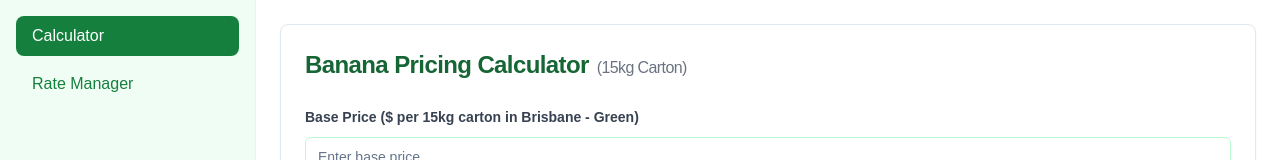
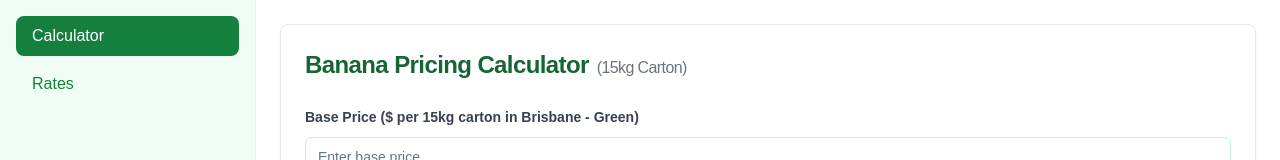
Before and after one commit to CodingGriffin/banana-pricing-calculator-shdcnUI, a Next.js app: page /banana-calculator in a window 1280 px wide. Shown: the top 160 px of the page. Built offline with nearby package versions, Linux system fonts and the light colour scheme.

Commit message:
Deploy the v2

```diff
--- a/app/banana-calculator/calculator.tsx
+++ b/app/banana-calculator/calculator.tsx
@@ -6,12 +6,27 @@ import { Select, SelectContent, SelectItem, SelectTrigger, SelectValue } from '@
 import { Button } from '@/components/ui/button';
 import { Plus, X, Calculator, FileSpreadsheet, Save } from 'lucide-react';
 
-const newLocationTemplate = {
+interface LocationRates {
+  green: {
+    greenFreight: number;
+  };
+  ripe: {
+    greenFreight: number;
+    ripening: number;
+    ripeFreight: number;
+  };
+}
+
+interface Rates {
+  [key: string]: LocationRates; // Allow indexing with a string
+}
+
+const newLocationTemplate: LocationRates = {
   green: { greenFreight: 0 },
   ripe: { greenFreight: 0, ripening: 8.50, ripeFreight: 0 }
 };
 
-const defaultRates = {
+const defaultRates: Rates = {
   brisbane: {
     green: { greenFreight: 0 },
     ripe: { greenFreight: 0, ripening: 8.50, ripeFreight: 0 }
@@ -26,22 +41,28 @@ const defaultRates = {
   }
 };
 
-const BananaPricingCalculator = () => {
-  const [rates, setRates] = useState(() => {
-    const saved = localStorage.getItem('bananaPricingRates');
+const BananaPricingCalculator: React.FC = () => {
+  const [rates, setRates] = useState<Rates>(() => {
+    let saved = null;
+    if (typeof window !== 'undefined') {
+      saved = localStorage.getItem('bananaPricingRates');
+    }
     return saved ? JSON.parse(saved) : defaultRates;
   });
-  const [editingRates, setEditingRates] = useState({ ...rates });
-  const [basePrice, setBasePrice] = useState('');
-  const [destination, setDestination] = useState('brisbane');
-  const [isRipe, setIsRipe] = useState('green');
-  const [newLocation, setNewLocation] = useState('');
-  const [showAllPrices, setShowAllPrices] = useState(false);
-  const [activeView, setActiveView] = useState('calculator');
-  const [hasUnsavedChanges, setHasUnsavedChanges] = useState(false);
+
+  const [editingRates, setEditingRates] = useState<Rates>({ ...rates });
+  const [basePrice, setBasePrice] = useState<string>('');
+  const [destination, setDestination] = useState<string>('brisbane');
+  const [isRipe, setIsRipe] = useState<string>('green');
+  const [newLocation, setNewLocation] = useState<string>('');
+  const [showAllPrices, setShowAllPrices] = useState<boolean>(false);
+  const [activeView, setActiveView] = useState<string>('calculator');
+  const [hasUnsavedChanges, setHasUnsavedChanges] = useState<boolean>(false);
 
   useEffect(() => {
+    if (typeof window !== 'undefined') {
       localStorage.setItem('bananaPricingRates', JSON.stringify(rates));
+    }
   }, [rates]);
 
   useEffect(() => {
@@ -51,13 +72,18 @@ const BananaPricingCalculator = () => {
     }
   }, [activeView, rates]);
 
-  const calculatePrice = (loc: string, ripeness: string) => {
+  const calculatePrice = (loc: string, ripeness: 'green' | 'ripe'): string => {
     if (!basePrice) return '0.00';
     const price = parseFloat(basePrice);
     const locationRates = rates[loc][ripeness];
-    return ripeness === 'green'
-      ? (price + locationRates.greenFreight).toFixed(2)
-      : (price + locationRates.greenFreight + locationRates.ripening + locationRates.ripeFreight).toFixed(2);
+
+    if (ripeness === 'ripe') {
+      const ripeRates = locationRates as LocationRates['ripe'];
+      return (price + ripeRates.greenFreight + ripeRates.ripening + ripeRates.ripeFreight).toFixed(2);
+    } else {
+      const greenRates = locationRates as LocationRates['green'];
+      return (price + greenRates.greenFreight).toFixed(2);
+    }
   };
 
   const downloadPrices = () => {
@@ -82,12 +108,12 @@ const BananaPricingCalculator = () => {
     document.body.removeChild(link);
   };
 
-const handleRateChange = (e: React.ChangeEvent<HTMLInputElement>, loc: string, type: string, key: string) => {
-  e.preventDefault(); // Prevent default
-  e.stopPropagation(); // Stop event propagation
+  const handleRateChange = (e: React.ChangeEvent<HTMLInputElement>, loc: string, type: 'green' | 'ripe', key: string) => {
+    e.preventDefault();
+    e.stopPropagation();
     const value = parseFloat(e.target.value) || 0;
-  requestAnimationFrame(() => { // Use requestAnimationFrame to handle the state update
-    setEditingRates((prev: { [x: string]: { [x: string]: any; }; }) => ({
+    requestAnimationFrame(() => {
+      setEditingRates(prev => ({
         ...prev,
         [loc]: {
           ...prev[loc],
@@ -104,10 +130,12 @@ const handleRateChange = (e: React.ChangeEvent<HTMLInputElement>, loc: string, t
   const handleSaveRates = () => {
     setRates(editingRates);
     setHasUnsavedChanges(false);
+    if (typeof window !== 'undefined') {
       localStorage.setItem('bananaPricingRates', JSON.stringify(editingRates));
+    }
   };
 
-  const PriceDisplay = ({ loc }) => (
+  const PriceDisplay: React.FC<{ loc: string }> = ({ loc }) => (
     <Card className="border shadow-sm">
       <CardContent className="pt-4">
         <h4 className="font-bold capitalize text-lg text-green-800 mb-3">{loc}</h4>
@@ -133,7 +161,7 @@ const handleRateChange = (e: React.ChangeEvent<HTMLInputElement>, loc: string, t
     </Card>
   );
 
-  const CalculatorView = () => (
+  const CalculatorView: React.FC = () => (
     <Card>
       <CardHeader>
         <CardTitle className="text-2xl font-bold text-green-800">
@@ -191,7 +219,7 @@ const handleRateChange = (e: React.ChangeEvent<HTMLInputElement>, loc: string, t
           <div className="flex justify-between items-center">
             <Label className="text-lg font-bold text-gray-700">Calculated Price:</Label>
             <div className="text-2xl font-bold text-green-700">
-              ${calculatePrice(destination, isRipe)}
+              ${calculatePrice(destination, isRipe as 'green' | 'ripe')}
               <span className="text-sm font-normal text-gray-500 ml-2">per carton</span>
             </div>
           </div>
@@ -228,7 +256,7 @@ const handleRateChange = (e: React.ChangeEvent<HTMLInputElement>, loc: string, t
     </Card>
   );
 
-  const RateManager = () => (
+  const RateManager: React.FC = () => (
     <Card>
       <CardHeader>
         <CardTitle className="text-2xl font-bold text-green-800">Manage Rates</CardTitle>
@@ -245,7 +273,7 @@ const handleRateChange = (e: React.ChangeEvent<HTMLInputElement>, loc: string, t
             onClick={() => {
               if (newLocation.trim()) {
                 const key = newLocation.toLowerCase();
-                setEditingRates((prev: any) => ({
+                setEditingRates(prev => ({
                   ...prev,
                   [key]: { ...newLocationTemplate }
                 }));
@@ -289,7 +317,7 @@ const handleRateChange = (e: React.ChangeEvent<HTMLInputElement>, loc: string, t
                       {type.charAt(0).toUpperCase() + type.slice(1)} Banana Rates
                     </h4>
                     <div className="grid gap-4">
-                      {Object.entries(data[type]).map(([key, value]) => (
+                      {/* {Object.entries(data[type] as Record<string, number>).map(([key, value]) => (
                         <div key={key} className="space-y-2">
                           <Label className="capitalize">
                             {key.replace(/([A-Z])/g, ' $1').toLowerCase()} Rate ($ per carton)
@@ -298,8 +326,8 @@ const handleRateChange = (e: React.ChangeEvent<HTMLInputElement>, loc: string, t
                             type="number"
                             step="0.01"
                             min="0"
-  value={value}
-  onChange={(e) => handleRateChange(e, loc, type, key)}
+                            value={value.toString()} // Convert to string for Input
+                            onChange={(e) => handleRateChange(e, loc, type as 'green' | 'ripe', key)}
                             className="border-green-200"
                             onKeyDown={(e) => {
                               if (e.key === 'Enter') {
@@ -307,9 +335,8 @@ const handleRateChange = (e: React.ChangeEvent<HTMLInputElement>, loc: string, t
                               }
                             }}
                           />
-
                         </div>
-                      ))}
+                      ))} */}
                     </div>
                   </div>
                 ))}
@@ -345,7 +372,7 @@ const handleRateChange = (e: React.ChangeEvent<HTMLInputElement>, loc: string, t
                 : 'text-green-700 hover:bg-green-100'
             }`}
           >
-            {view === 'calculator' ? 'Calculator' : 'Rate Manager'}
+            {view.charAt(0).toUpperCase() + view.slice(1)}
           </button>
         ))}
       </div>
--- a/next.config.mjs
+++ b/next.config.mjs
@@ -1,4 +1,6 @@
 /** @type {import('next').NextConfig} */
-const nextConfig = {};
+const nextConfig = {
+    output: 'export',
+};
 
 export default nextConfig;
--- a/package.json
+++ b/package.json
@@ -2,11 +2,14 @@
   "name": "banana-pricing-calculator",
   "version": "0.1.0",
   "private": true,
+  "homepage": "https://mackaysmarketing.github.io/pricingcalculator",
   "scripts": {
     "dev": "next dev",
     "build": "next build",
     "start": "next start",
-    "lint": "next lint"
+    "lint": "next lint",
+    "predeploy": "npm run build",
+    "deploy": "gh-pages -d out"
   },
   "dependencies": {
     "@radix-ui/react-label": "^2.1.0",
@@ -29,6 +32,7 @@
     "@types/react-dom": "^18",
     "eslint": "^8",
     "eslint-config-next": "14.2.16",
+    "gh-pages": "^6.2.0",
     "postcss": "^8",
     "tailwindcss": "^3.4.1",
     "typescript": "^5"
```
Also changed, not shown: .eslintrc.json, 1 other file (tests, documents, lock files or other folders). Lines whose indentation alone changed are shown as unchanged.
